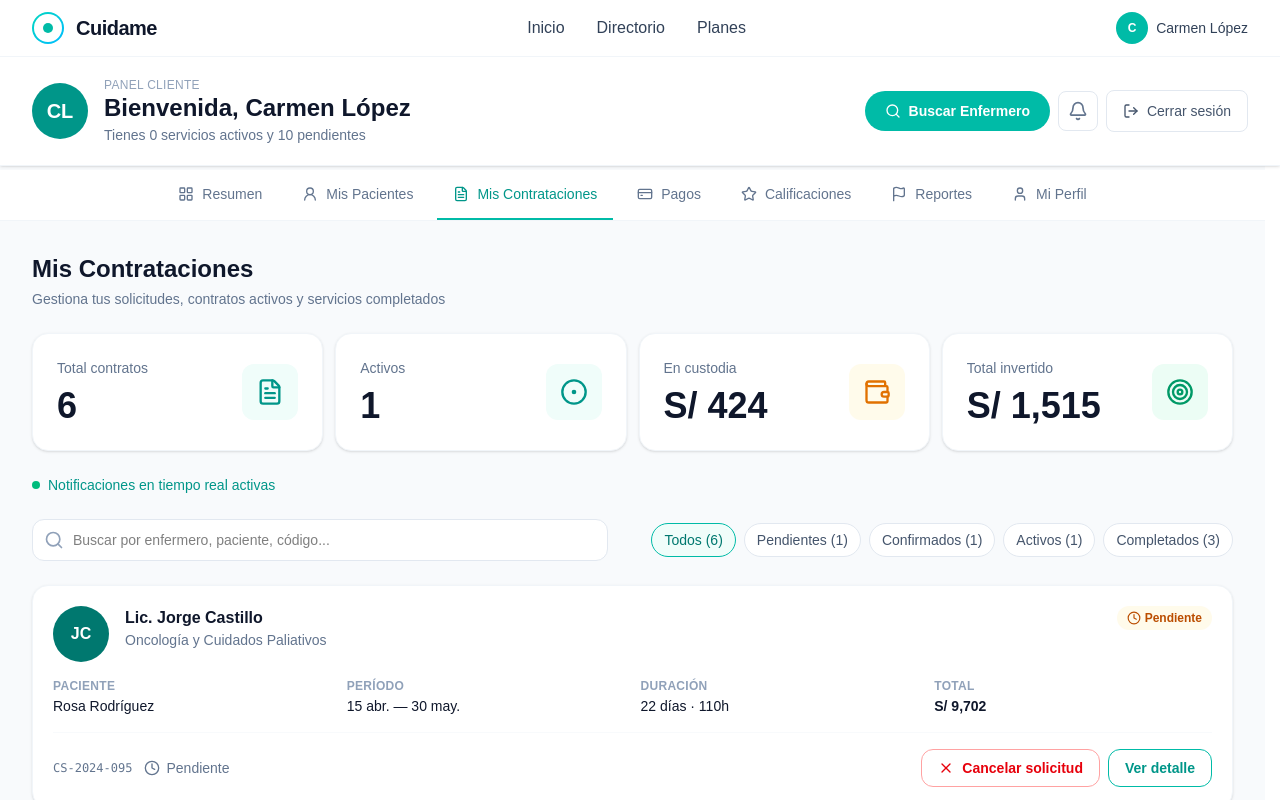
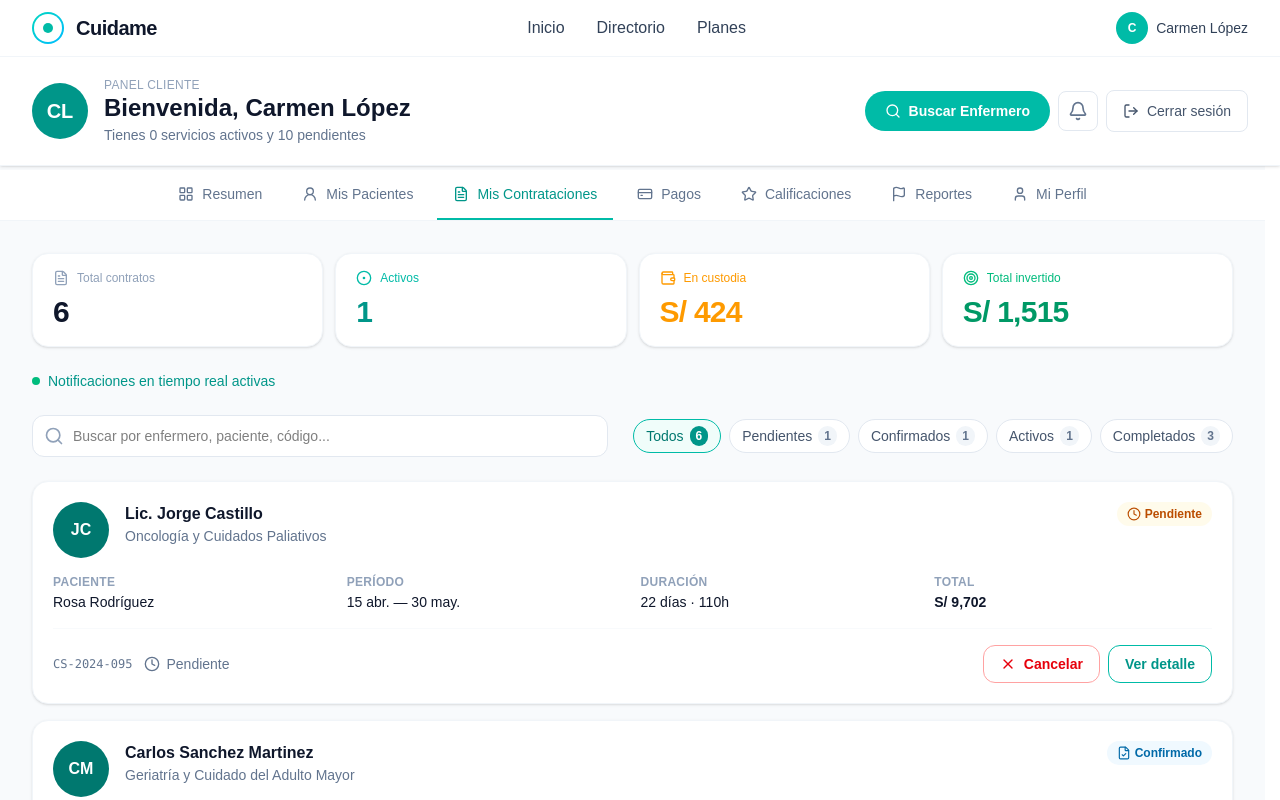
Before and after one commit to Jenss-UNI/SistemaContratoEnfermero, a React (Vite) app in the folder Frontend-Sistema/: page /panel-cliente/mis-contrataciones in a window 1280 px wide. Shown: the top 800 px of the page. Built offline with nearby package versions, Linux system fonts and the light colour scheme; no server answers.

Commit message:
feat: ajustes front cliente

```diff
--- a/Frontend-Sistema/package.json
+++ b/Frontend-Sistema/package.json
@@ -10,7 +10,7 @@
     "preview": "vite preview"
   },
   "dependencies": {
-    "@supabase/supabase-js": "^2.106.2",
+    "@supabase/supabase-js": "^2.108.2",
     "lucide-react": "^1.16.0",
     "react": "^19.2.4",
     "react-day-picker": "^10.0.1",
--- a/Frontend-Sistema/src/app/core/services/supabase.ts
+++ b/Frontend-Sistema/src/app/core/services/supabase.ts
@@ -1,6 +1,6 @@
 import { createClient } from "@supabase/supabase-js";
 
-const supabaseUrl = import.meta.env.VITE_SUPABASE_URL ?? "";
-const supabaseAnonKey = import.meta.env.VITE_SUPABASE_ANON_KEY ?? "";
-
-export const supabase = createClient(supabaseUrl, supabaseAnonKey);
+export const supabase = createClient(
+  "https://kbadhddpbuxczljbluaa.supabase.co",
+  "eyJhbGciOiJIUzI1NiIsInR5cCI6IkpXVCJ9.eyJpc3MiOiJzdXBhYmFzZSIsInJlZiI6ImtiYWRoZGRwYnV4Y3psamJsdWFhIiwicm9sZSI6ImFub24iLCJpYXQiOjE3Nzk5NDg2MTUsImV4cCI6MjA5NTUyNDYxNX0.atosxWes14liKem0UDPpc8M7DVmaCxpXb5n0jeXgA98"
+);
--- a/Frontend-Sistema/src/app/features/private/client/components/mis-contrataciones/MisContratacionesContent.tsx
+++ b/Frontend-Sistema/src/app/features/private/client/components/mis-contrataciones/MisContratacionesContent.tsx
@@ -55,12 +55,7 @@ export default function MisContratacionesContent() {
     const invertido = contrataciones
       .filter((c) => c.estado === "completado")
       .reduce((sum, c) => sum + c.montoTotal, 0);
-    return {
-      total: contrataciones.length,
-      activos,
-      enCustodia,
-      invertido,
-    };
+    return { total: contrataciones.length, activos, enCustodia, invertido };
   }, [contrataciones]);
 
   const conteos = useMemo(
@@ -85,12 +80,7 @@ export default function MisContratacionesContent() {
 
   return (
     <div className="space-y-6">
-      <div>
-        <h2 className="text-xl font-bold text-slate-900 sm:text-2xl">Mis Contrataciones</h2>
-        <p className="mt-1 text-sm text-slate-500">
-          Gestiona tus solicitudes, contratos activos y servicios completados
-        </p>
-      </div>
+
 
       <ContratacionStats
         totalContratos={stats.total}
@@ -104,8 +94,8 @@ export default function MisContratacionesContent() {
         Notificaciones en tiempo real activas
       </p>
 
-      <div className="space-y-3">
       <div className="flex flex-col gap-4 lg:flex-row lg:items-center lg:justify-between">
+        {/* Buscador */}
         <div className="relative max-w-xl flex-1">
           <Search className="pointer-events-none absolute left-3 top-1/2 h-5 w-5 -translate-y-1/2 text-slate-400" />
           <input
@@ -116,6 +106,8 @@ export default function MisContratacionesContent() {
             className="w-full rounded-xl border border-slate-200 bg-white py-2.5 pl-10 pr-4 text-sm outline-none ring-teal-500 focus:border-teal-500 focus:ring-2"
           />
         </div>
+
+        {/* Filtros con badge numérico separado */}
         <div className="flex flex-wrap gap-2">
           {FILTROS.map(({ id, label }) => {
             const count = id === "todos" ? conteos.todos : conteos[id];
@@ -125,17 +117,25 @@ export default function MisContratacionesContent() {
                 key={id}
                 type="button"
                 onClick={() => setFiltro(id)}
-                  className={`rounded-full border px-3 py-1.5 text-sm font-medium transition ${
+                className={`inline-flex items-center gap-1.5 rounded-full border px-3 py-1.5 text-sm font-medium transition ${
                   active
                     ? "border-teal-500 bg-teal-50 text-teal-700"
                     : "border-slate-200 bg-white text-slate-600 hover:border-slate-300"
                 }`}
               >
-                  {label} ({count})
+                {label}
+                <span
+                  className={`rounded-full px-1.5 py-0.5 text-xs font-semibold ${
+                    active
+                      ? "bg-teal-600 text-white"
+                      : "bg-slate-100 text-slate-500"
+                  }`}
+                >
+                  {count}
+                </span>
               </button>
             );
           })}
-          </div>
         </div>
       </div>
 
@@ -153,10 +153,10 @@ export default function MisContratacionesContent() {
               onCancelar={() => handleCancelar(c)}
               onFirmarContrato={() => handleFirmar(c)}
               onVerJornadas={() =>
-                window.alert("Ver jornadas (simulación) — disponible próximamente.")
+                window.alert("Ver jornadas — disponible próximamente.")
               }
               onVerContrato={() =>
-                window.alert("Ver contrato (simulación) — disponible próximamente.")
+                window.alert("Ver contrato — disponible próximamente.")
               }
             />
           ))}
--- a/Frontend-Sistema/src/app/features/private/client/components/resumen/ResumenContent.tsx
+++ b/Frontend-Sistema/src/app/features/private/client/components/resumen/ResumenContent.tsx
@@ -2,7 +2,7 @@ import { Calendar, Heart, UserRound, Wallet } from "lucide-react";
 import { CLIENT_PANEL_BASE } from "../../clientNav";
 import {
   PatientSummaryCard,
-  PinCodeCard,     // <-- ¡Aquí importamos la tarjeta del PIN!
+  PinCodeCard,
   PlanSummaryCard,
   SectionHeader,
   ServiceCard,
@@ -96,8 +96,6 @@ export default function ResumenContent() {
 
   return (
     <div className="space-y-8 w-full">
-
-
       <div className="grid gap-6 lg:grid-cols-[1.4fr_1fr]">
         <PinCodeCard />
         <PlanSummaryCard {...planData} />
@@ -108,23 +106,25 @@ export default function ResumenContent() {
           label="Servicios Activos"
           value={stats.activos}
           icon={Heart}
+          iconClassName="bg-teal-50 text-teal-500"
         />
         <StatCard
           label="Próximos Servicios"
           value={stats.proximos}
           icon={Calendar}
-          iconClassName="bg-amber-50 text-amber-600"
+          iconClassName="bg-amber-50 text-amber-500"
         />
         <StatCard
           label="Mis Pacientes"
           value={stats.pacientes}
           icon={UserRound}
-          iconClassName="bg-pink-50 text-pink-600"
+          iconClassName="bg-pink-50 text-pink-500"
         />
         <StatCard
           label="Total Invertido"
           value={stats.invertido}
           icon={Wallet}
+          iconClassName="bg-teal-50 text-teal-500"
         />
       </div>
 
--- a/Frontend-Sistema/src/app/shared/components/client/mis-contrataciones/ContratacionCard.tsx
+++ b/Frontend-Sistema/src/app/shared/components/client/mis-contrataciones/ContratacionCard.tsx
@@ -115,7 +115,7 @@ export default function ContratacionCard({
   <>
     <button type="button" onClick={onCancelar} className={outlineRed}>
       <X className="h-4 w-4" />
-                Cancelar solicitud
+      Cancelar
     </button>
     <button type="button" onClick={onVerDetalle} className={outlineTeal}>
       Ver detalle
--- a/Frontend-Sistema/src/app/shared/components/client/mis-contrataciones/ContratacionStats.tsx
+++ b/Frontend-Sistema/src/app/shared/components/client/mis-contrataciones/ContratacionStats.tsx
@@ -1,5 +1,4 @@
 import { CircleDot, FileText, Target, Wallet } from "lucide-react";
-import StatCard from "../resumen/StatCard";
 
 type ContratacionStatsProps = {
   totalContratos: number;
@@ -15,26 +14,49 @@ export default function ContratacionStats({
   totalInvertido,
 }: ContratacionStatsProps) {
   return (
-    <div className="grid gap-3 sm:grid-cols-2 lg:grid-cols-4">
-      <StatCard label="Total contratos" value={totalContratos} icon={FileText} />
-      <StatCard
-        label="Activos"
-        value={activos}
-        icon={CircleDot}
-        iconClassName="bg-teal-50 text-teal-600"
-      />
-      <StatCard
-        label="En custodia"
-        value={`S/ ${enCustodia.toLocaleString("es-PE")}`}
-        icon={Wallet}
-        iconClassName="bg-amber-50 text-amber-600"
-      />
-      <StatCard
-        label="Total invertido"
-        value={`S/ ${totalInvertido.toLocaleString("es-PE")}`}
-        icon={Target}
-        iconClassName="bg-emerald-50 text-emerald-600"
-      />
+    <div className="grid grid-cols-2 gap-3 lg:grid-cols-4">
+      {/* Total contratos */}
+      <div className="rounded-2xl border border-slate-100 bg-white px-5 py-4 shadow-sm">
+        <div className="flex items-center gap-2 text-slate-400">
+          <FileText className="h-4 w-4" />
+          <p className="text-xs font-medium">Total contratos</p>
+        </div>
+        <p className="mt-2 text-3xl font-extrabold tracking-tight text-slate-900">
+          {totalContratos}
+        </p>
+      </div>
+
+      {/* Activos */}
+      <div className="rounded-2xl border border-slate-100 bg-white px-5 py-4 shadow-sm">
+        <div className="flex items-center gap-2 text-teal-500">
+          <CircleDot className="h-4 w-4" />
+          <p className="text-xs font-medium">Activos</p>
+        </div>
+        <p className="mt-2 text-3xl font-extrabold tracking-tight text-teal-600">
+          {activos}
+        </p>
+      </div>
+
+      <div className="rounded-2xl border border-slate-100 bg-white px-5 py-4 shadow-sm">
+        <div className="flex items-center gap-2 text-amber-500">
+          <Wallet className="h-4 w-4" />
+          <p className="text-xs font-medium">En custodia</p>
+        </div>
+        <p className="mt-2 text-3xl font-extrabold tracking-tight text-amber-500">
+          S/ {enCustodia.toLocaleString("es-PE")}
+        </p>
+      </div>
+
+      {/* Total invertido */}
+      <div className="rounded-2xl border border-slate-100 bg-white px-5 py-4 shadow-sm">
+        <div className="flex items-center gap-2 text-emerald-500">
+          <Target className="h-4 w-4" />
+          <p className="text-xs font-medium">Total invertido</p>
+        </div>
+        <p className="mt-2 text-3xl font-extrabold tracking-tight text-emerald-600">
+          S/ {totalInvertido.toLocaleString("es-PE")}
+        </p>
+      </div>
     </div>
   );
 }
--- a/Frontend-Sistema/src/app/shared/components/client/pagos/PaymentHistoryTable.tsx
+++ b/Frontend-Sistema/src/app/shared/components/client/pagos/PaymentHistoryTable.tsx
@@ -1,4 +1,3 @@
-import { FileText } from "lucide-react";
 import type { PaymentHistoryItem } from "../../../../core/models/payment.model";
 import PaymentStatusBadge from "./PaymentStatusBadge";
 
@@ -18,7 +17,6 @@ export default function PaymentHistoryTable({ items }: PaymentHistoryTableProps)
               <th className="px-4 py-3 font-semibold text-slate-600">Tipo</th>
               <th className="px-4 py-3 font-semibold text-slate-600">Monto</th>
               <th className="px-4 py-3 font-semibold text-slate-600">Estado</th>
-              <th className="px-4 py-3 font-semibold text-slate-600">Factura</th>
             </tr>
           </thead>
           <tbody>
@@ -33,15 +31,6 @@ export default function PaymentHistoryTable({ items }: PaymentHistoryTableProps)
                 <td className="px-4 py-3.5">
                   <PaymentStatusBadge status={row.estado} />
                 </td>
-                <td className="px-4 py-3.5">
-                  <button
-                    type="button"
-                    className="inline-flex items-center gap-1.5 text-teal-600 transition hover:text-teal-700"
-                  >
-                    <FileText className="h-4 w-4" />
-                    <span className="font-medium">{row.factura}</span>
-                  </button>
-                </td>
               </tr>
             ))}
           </tbody>
--- a/Frontend-Sistema/src/app/shared/components/client/resumen/StatCard.tsx
+++ b/Frontend-Sistema/src/app/shared/components/client/resumen/StatCard.tsx
@@ -11,21 +11,20 @@ export default function StatCard({
   label,
   value,
   icon: Icon,
-  iconClassName = "bg-teal-50 text-teal-600",
+  iconClassName = "bg-teal-50 text-teal-500",
 }: StatCardProps) {
   return (
-    <div className="flex items-center justify-between rounded-2xl border border-slate-100 bg-white p-4 sm:p-5 lg:p-6 shadow-sm transition-all duration-300">
+    <div className="flex items-center justify-between rounded-2xl border border-slate-100 bg-white px-5 py-4 shadow-sm">
       <div className="flex flex-col">
-        <span className="text-xs sm:text-sm font-medium text-slate-500">{label}</span>
-
-        <span className="mt-1 sm:mt-2 text-2xl sm:text-3xl lg:text-4xl font-bold text-slate-900 transition-all">
+        <span className="text-sm text-slate-400">{label}</span>
+        <span className="mt-1 text-4xl font-black tracking-tight text-slate-900">
           {value}
         </span>
       </div>
       <div
-        className={`flex h-10 w-10 sm:h-12 sm:w-12 lg:h-14 lg:w-14 shrink-0 items-center justify-center rounded-xl transition-all ${iconClassName}`}
+        className={`flex h-11 w-11 shrink-0 items-center justify-center rounded-xl ${iconClassName}`}
       >
-        <Icon className="h-5 w-5 sm:h-6 sm:w-6 lg:h-7 lg:w-7" />
+        <Icon className="h-5 w-5" />
       </div>
     </div>
   );
```
Also changed, not shown: 1 other file (tests, documents, lock files or other folders). Lines whose indentation alone changed are shown as unchanged.
